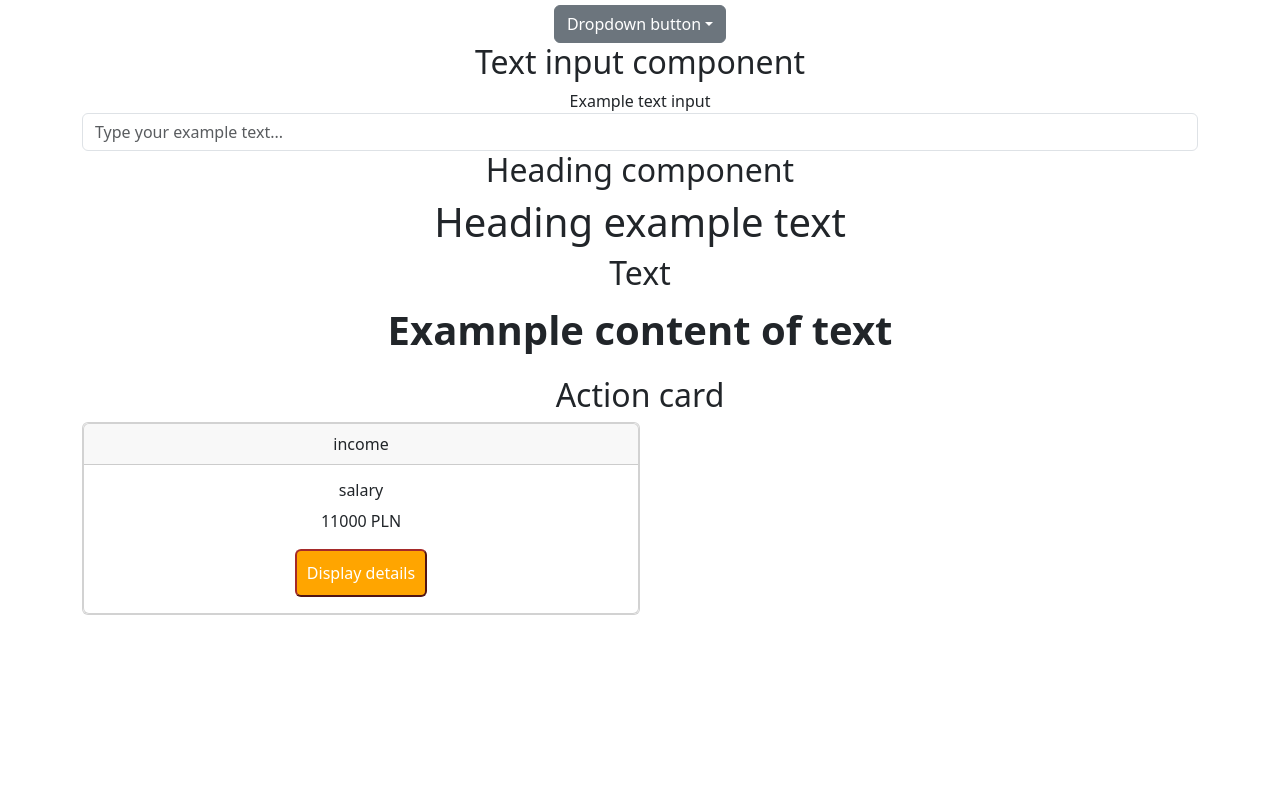
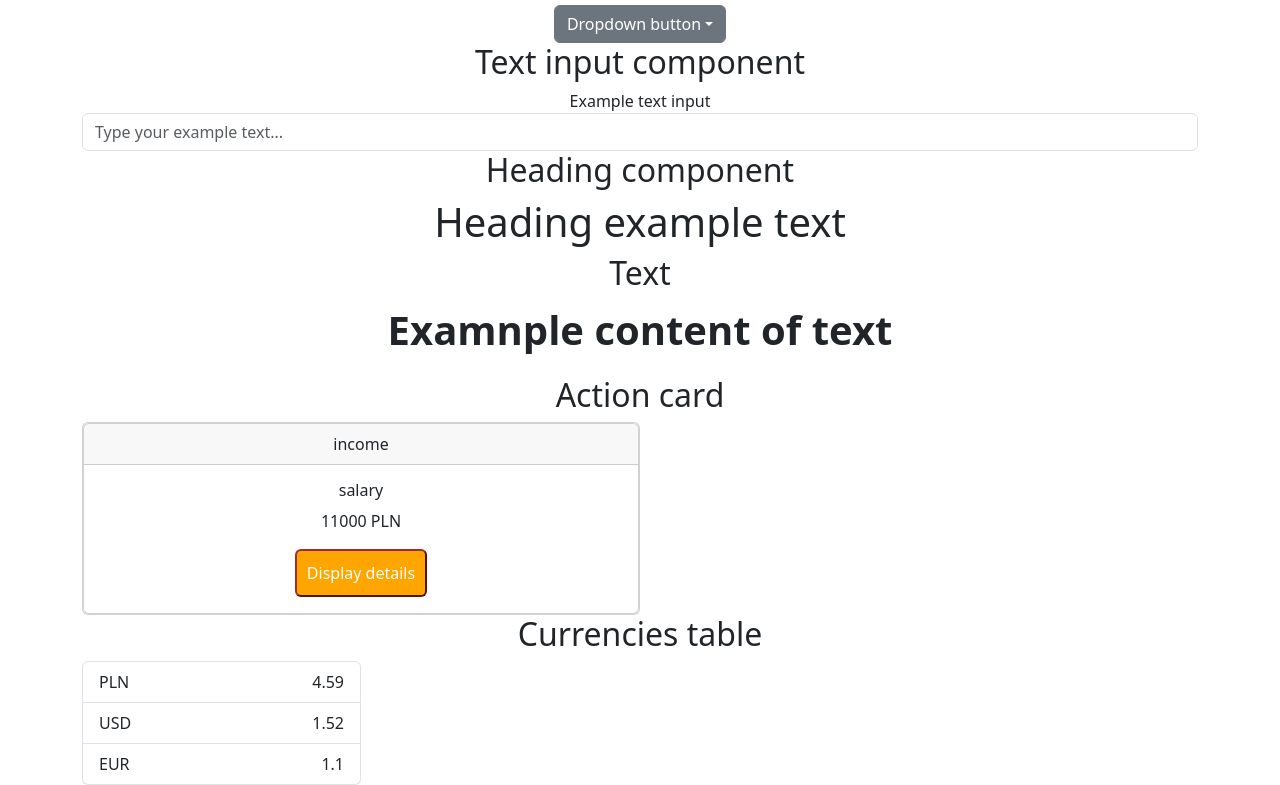
Before and after one commit to luckyluk07/ExpenseGuard, a React (Create React App) app in the folder expense_guard_frontend/: page / in a window 1280 px wide. Shown: the part 645-1430 px from the top of the page. Before the commit the page ends 1260 px from the top, so only its background shows below. Built offline with nearby package versions, Linux system fonts and the light colour scheme.

Commit message:
Add currencies table component

```diff
--- a/expense_guard_frontend/src/App.js
+++ b/expense_guard_frontend/src/App.js
@@ -8,6 +8,7 @@ import TextInput from './Components/Forms/TextInput/TextInput';
 import Heading from './Components/Common/Heading/Heading';
 import Text from './Components/Common/Text/Text'
 import ActionCard from './Components/Finance/ActionCard/ActionCard';
+import CurrenciesTable from './Components/Finance/CurrenciesTable/CurrenciesTable';
 
 function App() {
   return (
@@ -32,6 +33,8 @@ function App() {
           <Text content='Examnple content of text' bold={true} fontSize={40}/>
           <h2>Action card</h2>
           <ActionCard category='income' name='salary' amount={11_000} currency='PLN' />
+          <h2>Currencies table</h2>
+          <CurrenciesTable currencies={[{name: 'PLN', price: 4.59},{name: 'USD', price: 1.52},{name: 'EUR', price: 1.10}]}/>
         </div>
       </main>
     </div>
--- /dev/null
+++ b/expense_guard_frontend/src/Components/Finance/CurrenciesTable/CurrenciesTable.js
@@ -0,0 +1,19 @@
+import React from 'react'
+import './CurrenciesTable.css'
+
+function CurrenciesTable({currencies}) {
+    return <div class='w-25'>
+                <ul class="list-group">
+                    {currencies.map(element => {
+                        return <li class="list-group-item d-flex justify-content-between align-items-center">
+                            {element.name}
+                            <span>
+                                {element.price}
+                            </span>
+                        </li>
+                    })}
+                </ul>
+            </div>
+}
+
+export default CurrenciesTable;
```
Also changed, not shown: expense_guard_frontend/src/Components/Finance/CurrenciesTable/CurrenciesTable.css (added).
